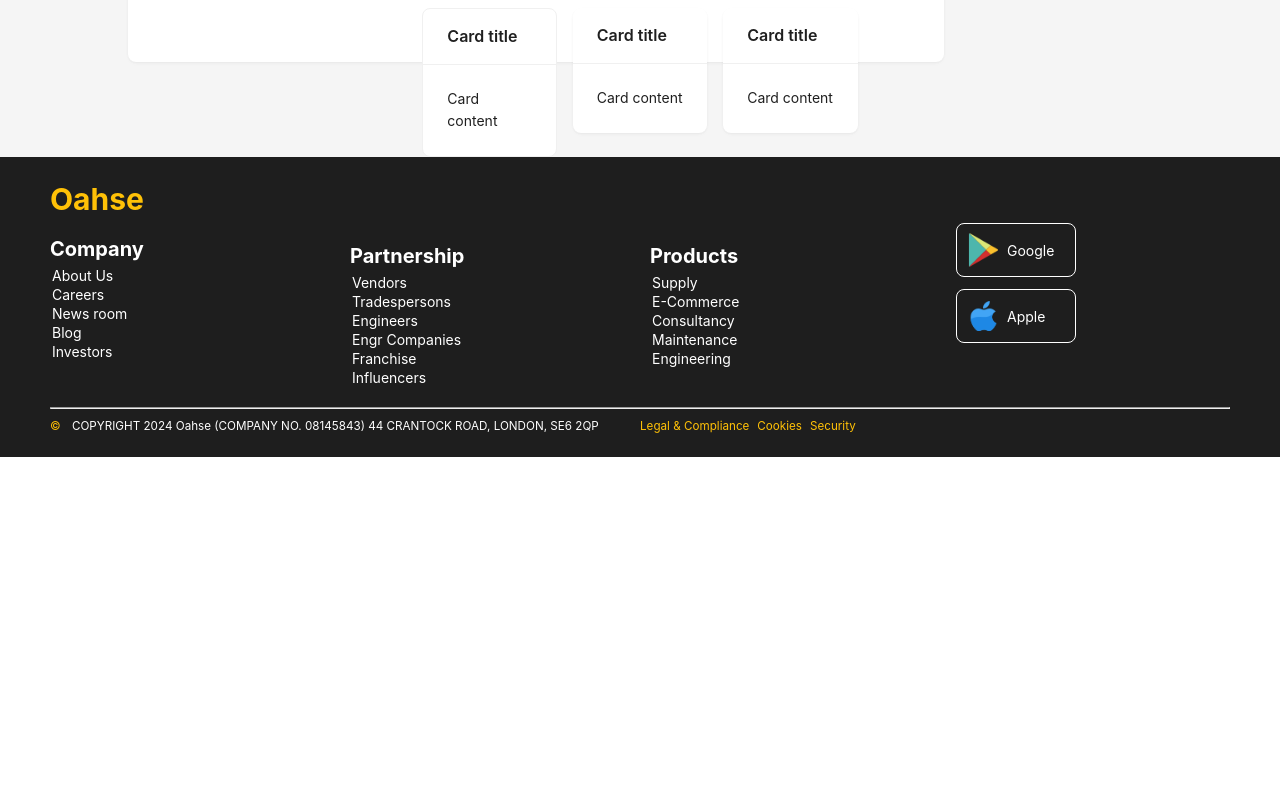
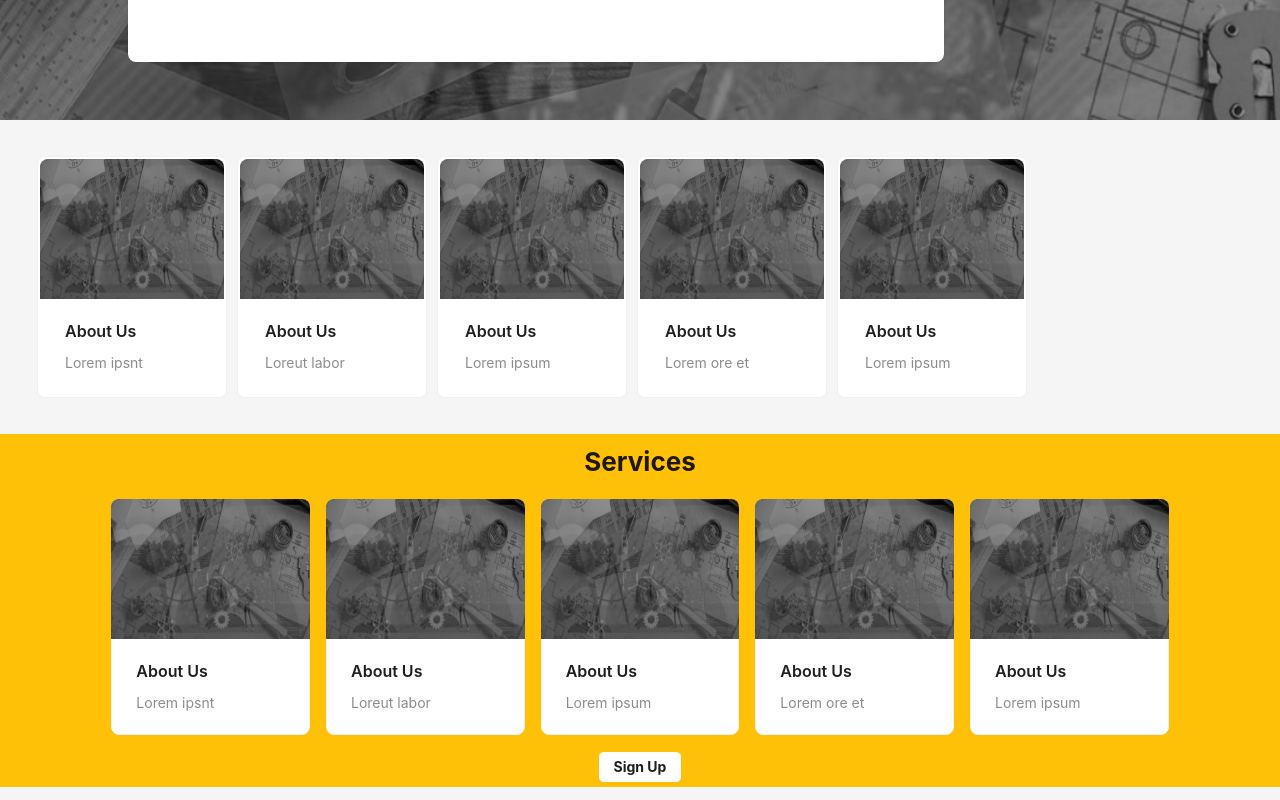
Before and after one commit to Oahse/O-sell, a React (Create React App) app in the folder f-oahse-app/: page /#/ in a window 1280 px wide. Shown: the part 280-1080 px from the top of the page. Before the commit the page ends 800 px from the top, so only its background shows below. Built offline with nearby package versions, Linux system fonts and the light colour scheme.

Commit message:
updated homepage

```diff
--- a/f-oahse-app/src/App.css
+++ b/f-oahse-app/src/App.css
@@ -190,6 +190,9 @@
 }
 
 
+.landing-brands{
+  background-color: #ffc107 ;
+}
 
 .ant-layout-footer{
   background: #1E1E1E;
@@ -240,7 +243,7 @@
   display: inline-flex;
   align-items: center;
 }
-.store :hover{
+.store:hover {
   border-color: #ffc107 !important;
   color: #ffc107 !important;
 }
@@ -256,7 +259,7 @@
   margin-right: 8px;
   align-self: center;
 }
-.bottom:hover{
+.bottom:hover {
   color:#fff;
 }
 .bottom-col small{
--- a/f-oahse-app/src/components/Navbar.js
+++ b/f-oahse-app/src/components/Navbar.js
@@ -50,9 +50,9 @@ const NavLinks = ({ mode, loggedin }) => {
       </>)
       :
       (<>
-        <Button>Log In</Button>
+        <Button to='/login'>Log In</Button>
         <span style={{margin:'3px'}}></span>
-        <Button>Sign Up</Button>
+        <Button to='/signup'>Sign Up</Button>
       </>)
       }
     </div>
--- a/f-oahse-app/src/pages/HomePage.js
+++ b/f-oahse-app/src/pages/HomePage.js
@@ -5,8 +5,10 @@ import { LeftOutlined, RightOutlined, MailOutlined, FacebookOutlined, LinkedinOu
 import HeaderComponent from '../components/Navbar';
 import FooterComponent from '../components/Footer';
 import bg from '../assets/CIPAC_cover_photo.jpg';
+import carouselimg from '../assets/supportt.jpg';
 
 const { Content } = Layout;
+const { Meta } = Card;
 
 // Mapping of platform names to their respective icons
 const platformIcons = {
@@ -22,6 +24,35 @@ const platformIcons = {
 const HomePage = ({ name}) => {
     const bimg = bg;
 
+    const landingabout=[
+      {
+        'img':bg,
+        'title':'About Us',
+        'content':'Lorem ipsnt'
+      },
+      {
+        'img':bg,
+        'title':'About Us',
+        'content':'Loreut labor'
+      },
+      {
+        'img':bg,
+        'title':'About Us',
+        'content':'Lorem ipsum '
+      },
+      {
+        'img':bg,
+        'title':'About Us',
+        'content':'Lorem ore et '
+      },
+      {
+        'img':bg,
+        'title':'About Us',
+        'content':'Lorem ipsum '
+      }
+
+    ]
+
     const [imgheight, SetImgHeight] = useState('40vh');
     const [cardheight, SetCardHeight] = useState('10rem');
     const setHeights = () => {
@@ -32,7 +63,7 @@ const HomePage = ({ name}) => {
         imgHeight = '215vh';
         cardHeight = '10rem';
       } else if (windowWidth <= 330) {
-        imgHeight = '90vh';
+        imgHeight = '93vh';
         cardHeight = '10rem';
       }else if (windowWidth <= 360) {
         imgHeight = '72vh';
@@ -94,6 +125,9 @@ const HomePage = ({ name}) => {
         if (window.outerHeight <= 720) {
           imgHeight = '60vh';
           cardHeight = '10rem';
+        }else if (window.outerHeight <= 820) {
+          imgHeight = '50vh';
+          cardHeight = '10rem';
         }else{
           imgHeight = '34vh';
           cardHeight = '10rem';
@@ -107,6 +141,15 @@ const HomePage = ({ name}) => {
       SetImgHeight(imgHeight);
       SetCardHeight(cardHeight);
     };
+    function truncateContent(content) {
+
+      if (content.length > 30) {
+        return content.slice(0, 30) + ' ...';
+      } else {
+        return content;
+      }
+    }
+
 
 
   useEffect(() => {
@@ -155,27 +198,61 @@ const HomePage = ({ name}) => {
         </Content>
       </div>
       <Content style={{}}>
-        <div classname="clients" style={{display: 'flex', justifyContent: 'center', marginTop:'1rem'}}>
-        <Row gutter={16}>
-          <Col span={8}>
-            <Card title="Card title" bordered={true}>
-              Card content
-            </Card>
-          </Col>
-          <Col span={8}>
-            <Card title="Card title" bordered={false}>
-              Card content
-            </Card>
-          </Col>
-          <Col span={8}>
-            <Card title="Card title" bordered={false}>
-              Card content
-            </Card>
-          </Col>
-        </Row>
+        <div classname="landing-clients" style={{overflowX: 'auto'}}>
+          <Row gutter={2} style={{ flexWrap: 'nowrap', margin: '2rem', alignItems:'center' }} >
+            {landingabout.map((item, index) => (
+              <Col key={index}  xs={12} sm={6} md={8} lg={8} style={{maxWidth:'200px', maxHeight:'350px'}}>
+
+                <Card bordered={true} hoverable={true} style={{ padding: 3, margin: 4}}
+                  cover={<img alt="example" src={bg} height={140} />}
+                >
+                  <Meta title={item.title} description={truncateContent(item.content)} />
+                </Card>
+
+              </Col>
+            ))}
+          </Row>
         </div>
 
       </Content>
+      <Content style={{}} className="landing-brands">
+        <div  style={{ padding: 0, margin: 4, display: 'flex', alignItems: 'center', flexDirection: 'column' }}>
+          <h2 style={{ fontWeight: 'bold', marginTop: '8px', fontSize: '26px' }}>Services</h2>
+
+          <Row gutter={16} style={{ alignItems: 'center', justifyContent: 'center' }}>
+            {landingabout.map((item, index) => (
+              <Col key={index} xs={12} sm={12} md={6} lg={4} style={{ marginBottom: '16px' }}>
+                <Card bordered={true} hoverable={true}
+                  cover={<img alt="example" src={bg} height={140} />}
+                >
+                  <Meta title={item.title} description={truncateContent(item.content)} />
+                </Card>
+              </Col>
+            ))}
+          </Row>
+          <Button to='/signup' style={{backgroundColor:"#fff", fontWeight:'bold'}}>Sign Up</Button>
+
+        </div>
+      </Content>
+      <Content style={{}}>
+        <div classname="landing-clients" style={{overflowX: 'auto'}}>
+          <Row gutter={2} style={{ flexWrap: 'nowrap', margin: '2rem', alignItems:'center' }} >
+            {landingabout.map((item, index) => (
+              <Col key={index}  xs={12} sm={6} md={8} lg={8} style={{maxWidth:'200px', maxHeight:'350px'}}>
+
+                <Card bordered={true} hoverable={true} style={{ padding: 3, margin: 4}}
+                  cover={<img alt="example" src={bg} height={140} />}
+                >
+                  <Meta title={item.title} description={truncateContent(item.content)} />
+                </Card>
+
+              </Col>
+            ))}
+          </Row>
+        </div>
+
+      </Content>
+
 
       <FooterComponent name={name} />
     </Layout>
```
